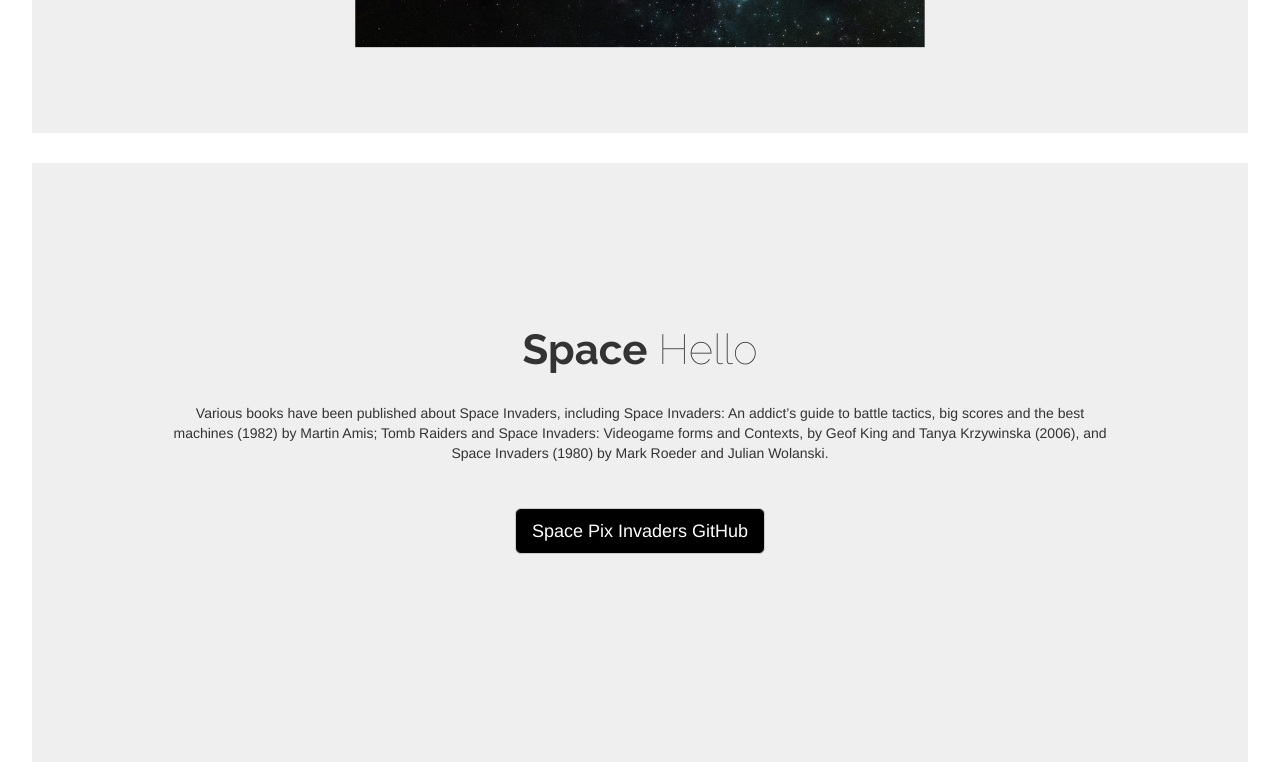
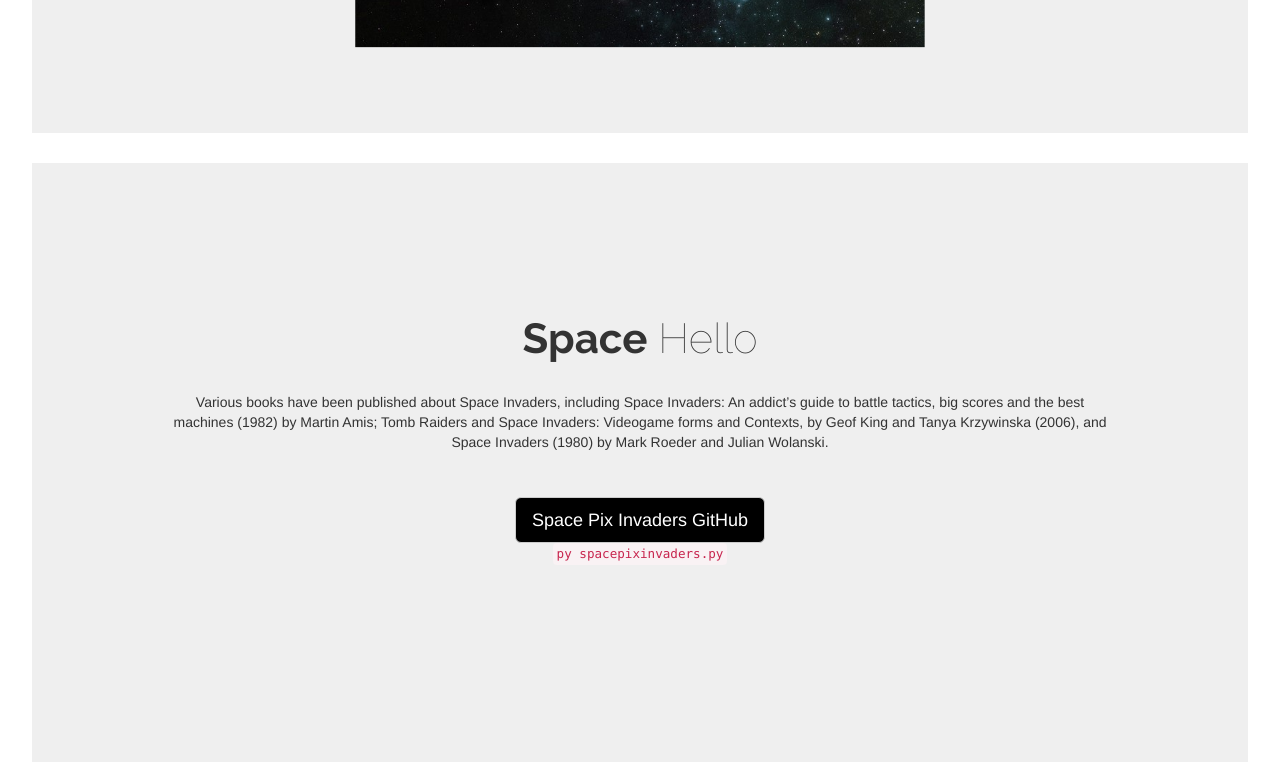
Before and after one commit to miraai/SpacePix, a plain HTML site: page index.html in a window 1280 px wide. Shown: the part 2387-3149 px from the top of the page. Drawn offline with nearby package versions, Linux system fonts and the light colour scheme; files whose address does not match are found by name.

Commit message:
code snipet

```diff
--- a/index.html
+++ b/index.html
@@ -72,6 +72,7 @@
           <p>Various books have been published about Space Invaders, including Space Invaders: An addict’s guide to battle tactics, big scores and the best machines (1982) by Martin Amis; Tomb Raiders and Space Invaders: Videogame forms and Contexts, by Geof King and Tanya Krzywinska (2006), and Space Invaders (1980) by Mark Roeder and Julian Wolanski.</p>
         </div>
          <a href="https://github.com/miraai/SpacePixInvaders.git" target="_blank" class="btn btn-default btn-lg" role="button" style="background: black; color: white;">Space Pix Invaders GitHub</a>
+         <code>py spacepixinvaders.py</code>
       </div>
     </section>
     <script src="https://ajax.googleapis.com/ajax/libs/jquery/2.2.4/jquery.min.js"></script>
```
